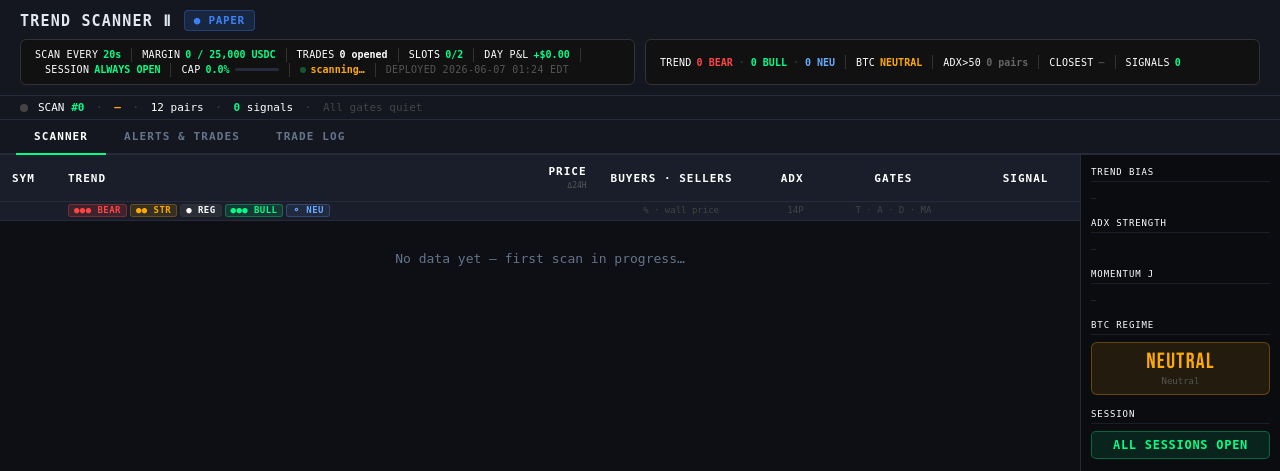
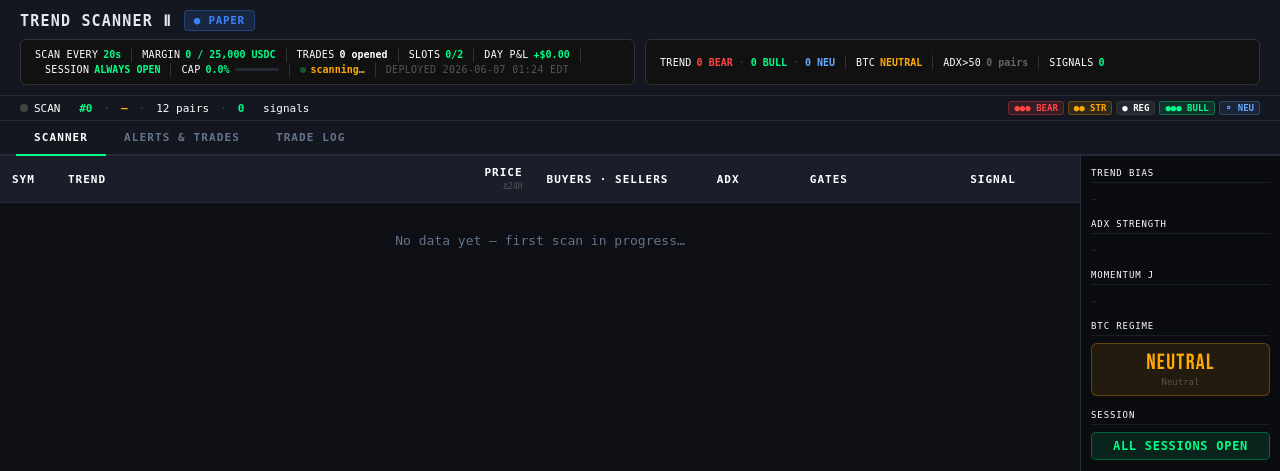
Before and after one commit to krishnanrvijay-afk/trend-scanner-part-deux, a FastAPI app: page / in a window 1280 px wide. Shown: the top 471 px of the page. Run offline with FastAPI, Linux system fonts and the light colour scheme; data that the repository does not hold is empty.

Commit message:
fix: remove trend keys from sub-header, remove closest pair narrative from scan strip

```diff
--- a/templates/dashboard.html
+++ b/templates/dashboard.html
@@ -443,6 +443,7 @@
       padding: 5px 20px;
       display: flex;
       align-items: center;
+      justify-content: space-between;
       gap: 10px;
       font-family: var(--font);
       font-size: 11px;
@@ -879,11 +880,6 @@
       </div>
       <span class="hc-sep"></span>
       <div class="hc-item">
-        <span class="hc-label">CLOSEST</span>
-        <span class="hc-val" id="hc-closest">—</span>
-      </div>
-      <span class="hc-sep"></span>
-      <div class="hc-item">
         <span class="hc-label">SIGNALS</span>
         <span class="hc-val" style="color:#00ff88" id="hc-signals">0</span>
       </div>
@@ -893,8 +889,8 @@
 
 <!-- Scan pulse strip -->
 <div class="scan-pulse-strip">
-  <span class="pulse-dot" id="pulse-dot"></span>
-  <span>
+  <span style="display:flex;align-items:center;gap:6px">
+    <span class="pulse-dot" id="pulse-dot"></span>
     <span style="color:#ffffff">SCAN</span>&nbsp;<span id="pulse-scan-num" style="color:#00ff88;font-weight:bold">—</span>
     <span style="color:#444444;margin:0 5px">·</span>
     <span id="pulse-ago" style="color:#ffaa00;font-weight:bold">—</span>
@@ -902,8 +898,13 @@
     <span style="color:#ffffff">12 pairs</span>
     <span style="color:#444444;margin:0 5px">·</span>
     <span id="pulse-signals" style="color:#00ff88;font-weight:bold">—</span>&nbsp;<span style="color:#ffffff">signals</span>
-    <span style="color:#444444;margin:0 5px">·</span>
-    <span id="pulse-closest"><span style="color:#444444">scanning…</span></span>
+  </span>
+  <span style="display:flex;align-items:center;gap:4px">
+    <span style="font-size:9px;font-weight:700;padding:1px 5px;border-radius:3px;background:rgba(255,68,68,0.15);color:#ff4444;border:1px solid rgba(255,68,68,0.3)">&#9679;&#9679;&#9679; BEAR</span>
+    <span style="font-size:9px;font-weight:700;padding:1px 5px;border-radius:3px;background:rgba(255,170,0,0.12);color:#ffaa00;border:1px solid rgba(255,170,0,0.25)">&#9679;&#9679; STR</span>
+    <span style="font-size:9px;font-weight:700;padding:1px 5px;border-radius:3px;background:rgba(255,255,255,0.07);color:#fff;border:1px solid #333">&#9679; REG</span>
+    <span style="font-size:9px;font-weight:700;padding:1px 5px;border-radius:3px;background:rgba(0,255,136,0.12);color:#00ff88;border:1px solid rgba(0,255,136,0.3)">&#9679;&#9679;&#9679; BULL</span>
+    <span style="font-size:9px;font-weight:700;padding:1px 5px;border-radius:3px;background:rgba(100,160,255,0.1);color:#66aaff;border:1px solid rgba(100,160,255,0.25)">&#9900; NEU</span>
   </span>
 </div>
 
@@ -939,23 +940,6 @@
             <th style="text-align:right;width:52px">ADX</th>
             <th class="th-gates">GATES</th>
             <th class="th-signal">SIGNAL</th>
-          </tr>
-          <tr class="gates-subheader">
-            <td></td>
-            <td>
-              <div style="display:flex;gap:3px;flex-wrap:wrap;align-items:center">
-                <span style="font-size:9px;font-weight:700;padding:1px 5px;border-radius:3px;background:rgba(255,68,68,0.15);color:#ff4444;border:1px solid rgba(255,68,68,0.3)">&#9679;&#9679;&#9679; BEAR</span>
-                <span style="font-size:9px;font-weight:700;padding:1px 5px;border-radius:3px;background:rgba(255,170,0,0.12);color:#ffaa00;border:1px solid rgba(255,170,0,0.25)">&#9679;&#9679; STR</span>
-                <span style="font-size:9px;font-weight:700;padding:1px 5px;border-radius:3px;background:rgba(255,255,255,0.07);color:#fff;border:1px solid #333">&#9679; REG</span>
-                <span style="font-size:9px;font-weight:700;padding:1px 5px;border-radius:3px;background:rgba(0,255,136,0.12);color:#00ff88;border:1px solid rgba(0,255,136,0.3)">&#9679;&#9679;&#9679; BULL</span>
-                <span style="font-size:9px;font-weight:700;padding:1px 5px;border-radius:3px;background:rgba(100,160,255,0.1);color:#66aaff;border:1px solid rgba(100,160,255,0.25)">&#9900; NEU</span>
-              </div>
-            </td>
-            <td></td>
-            <td style="text-align:center;font-size:9px;color:#444;font-weight:400;text-transform:none;letter-spacing:0">% &middot; wall price</td>
-            <td style="text-align:right;font-size:9px;color:#444;font-weight:400;text-transform:none;letter-spacing:0">14P</td>
-            <td style="text-align:center;font-size:9px;color:#444;font-weight:400;text-transform:none;letter-spacing:0">T &middot; A &middot; D &middot; MA</td>
-            <td></td>
           </tr>
         </thead>
         <tbody id="pair-tbody">
```
